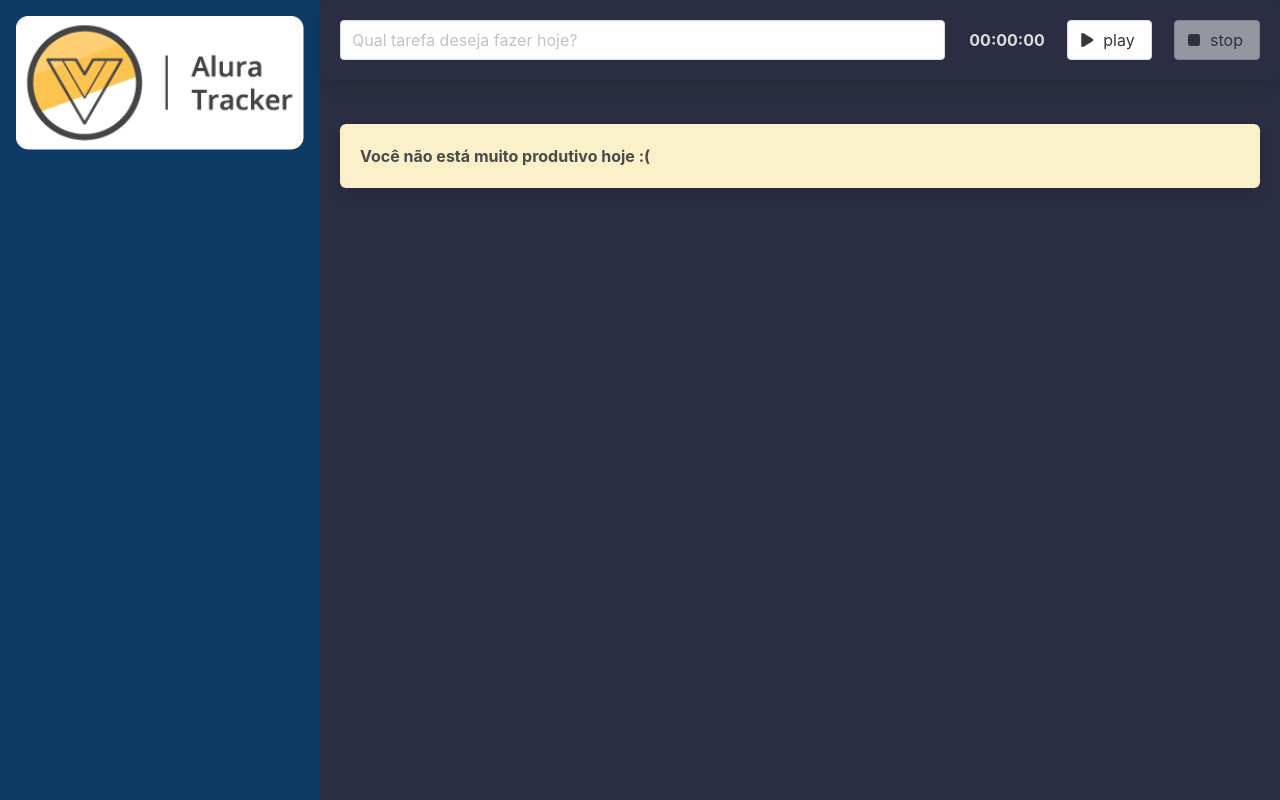
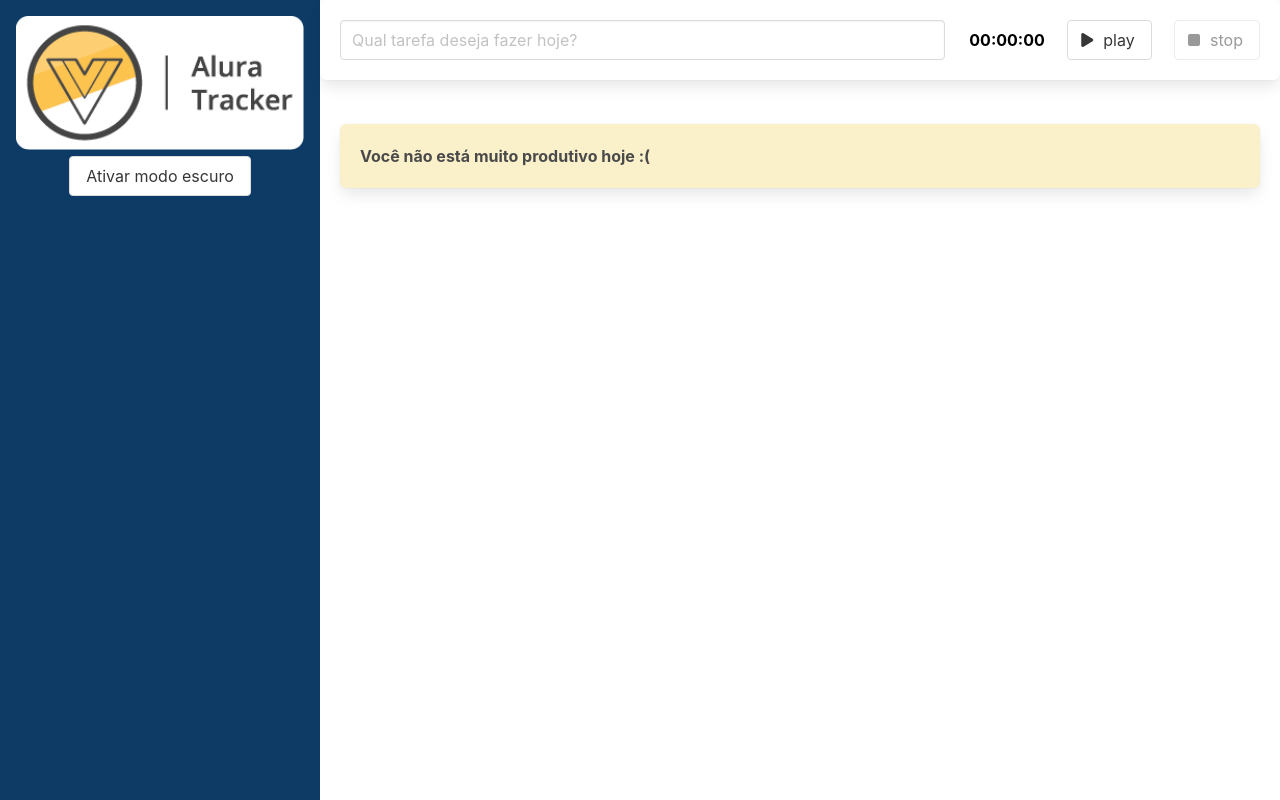
Before and after one commit to Elian-beep/Alura-Tracker, a Vue app: page / in a window 1280 px wide. Built offline with nearby package versions, Linux system fonts and the light colour scheme.

Commit message:
switch beetwen themes

```diff
--- a/src/App.vue
+++ b/src/App.vue
@@ -1,7 +1,7 @@
 <template>
-  <main class="columns is-gapless is-multiline modo-escuro">
+  <main class="columns is-gapless is-multiline" :class="{ 'modo-escuro': modoEscuroAtivo }">
     <div class="column is-one-quarter">
-      <BarraLateral />
+      <BarraLateral @aoTemaAlterado="trocarTema" />
     </div>
     <div class="column is-three-quarter conteudo">
       <FormularioPrincipal @aoSalvarTarefa="salvarTarefa" />
@@ -31,12 +31,16 @@ export default defineComponent({
   data() {
     return {
       tarefas: [] as ITarefa[],
+      modoEscuroAtivo: false
     };
   },
   methods: {
     salvarTarefa(tarefa: ITarefa) {
       this.tarefas.push(tarefa);
     },
+    trocarTema(modoEscuroAtivo : boolean){
+      this.modoEscuroAtivo = modoEscuroAtivo;
+    }
   },
   computed:{
     listaEstaVazia() : boolean{
--- a/src/components/BarraLateral.vue
+++ b/src/components/BarraLateral.vue
@@ -3,6 +3,9 @@
         <h1>
             <img src="@/assets/logo.png" alt="logo">
         </h1>
+        <button class="button" @click="alterarTema">
+            {{textoBotao}}
+        </button>
     </header>
 </template>
 
@@ -10,7 +13,28 @@
 import { defineComponent } from 'vue';
 
 export default defineComponent({
-    name: 'BarraLateral'
+    name: 'BarraLateral',
+    emits: ['aoTemaAlterado'],
+    data () {
+        return {
+            modoEscuroAtivo: false
+        }
+    },
+    computed: {
+        textoBotao(){
+            if(this.modoEscuroAtivo){
+                return 'Desativar modo escuro';
+            }else{
+                return 'Ativar modo escuro'
+            }
+        }
+    },
+    methods: {
+        alterarTema(){
+            this.modoEscuroAtivo = !this.modoEscuroAtivo;
+            this.$emit('aoTemaAlterado', this.modoEscuroAtivo);
+        }
+    }
 });
 
 </script>
@@ -21,6 +45,7 @@ header{
     width: 100%;
     height: 100vh;
     padding: 1rem;
+    text-align: center;
 }
 
 img{
```
